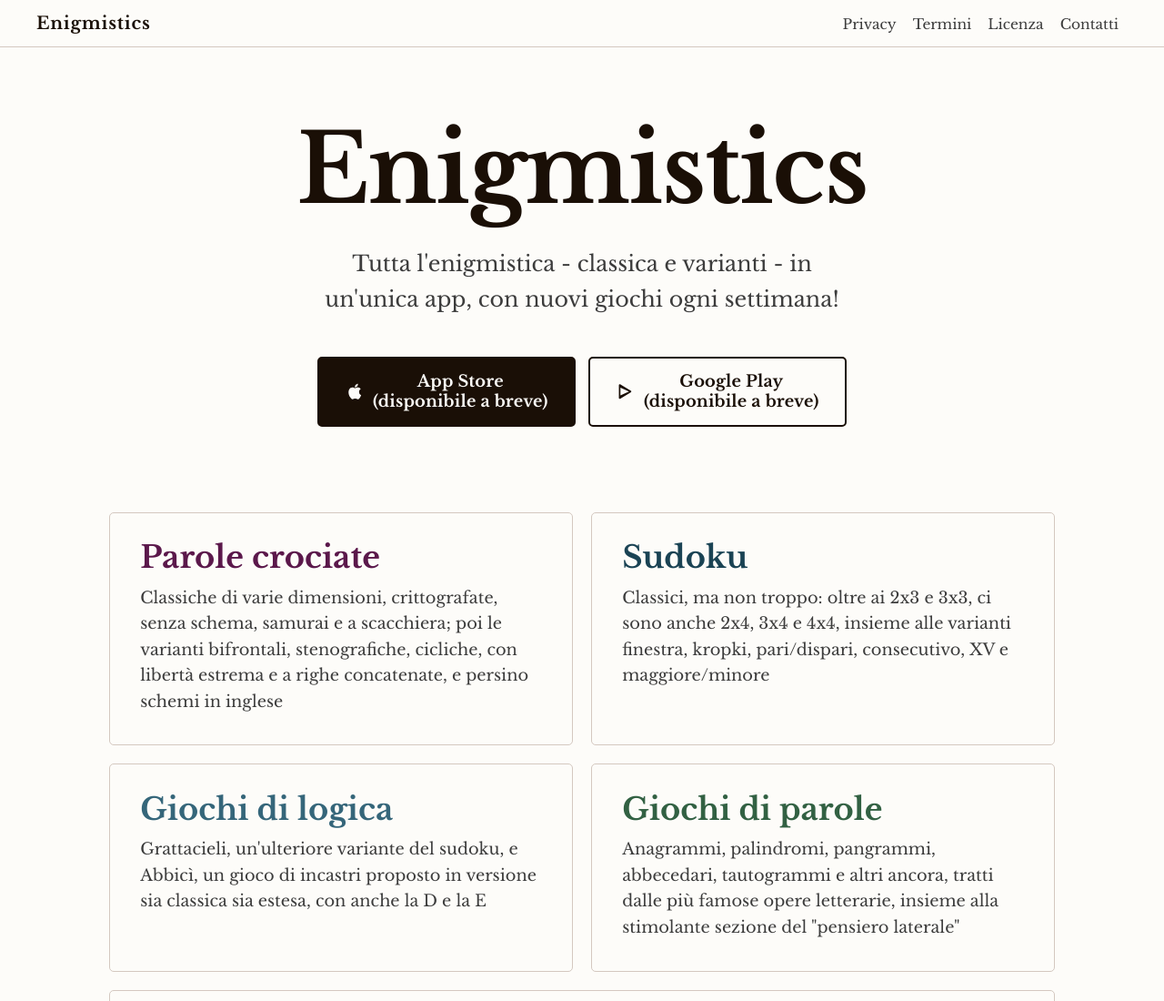
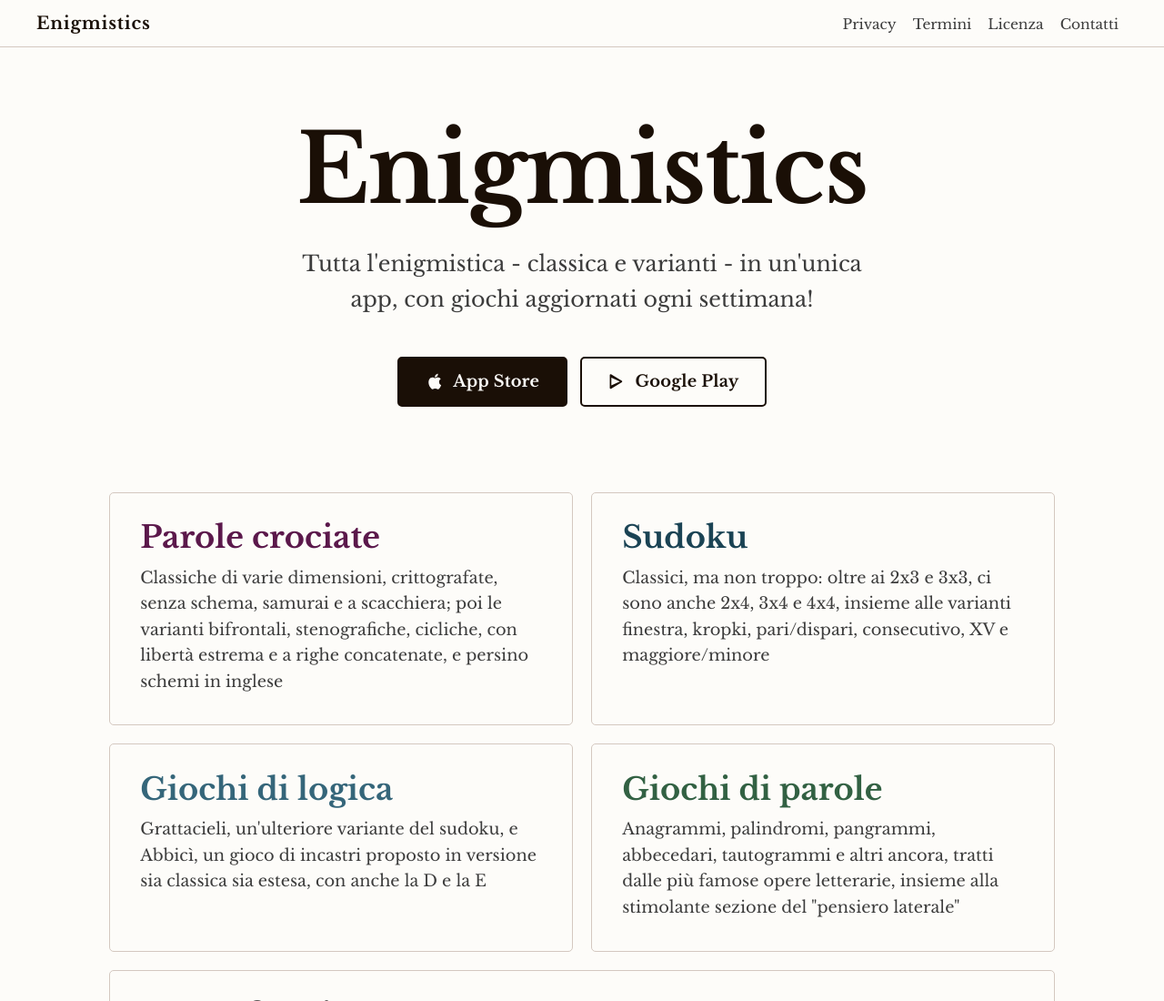
Before and after one commit to enigmistics/enigmistics.github.io, a plain HTML site: page index.html in a window 1280 px wide. Shown: the top 1100 px of the page at 91% size. Drawn offline with nearby package versions, Linux system fonts and the light colour scheme.

Commit message:
Update index.html

```diff
--- a/index.html
+++ b/index.html
@@ -385,20 +385,20 @@
     <section class="hero">
       <h1>Enigmistics</h1>
       <p class="hero-desc">
-        Tutta l'enigmistica - classica e varianti - in un'unica app, con nuovi giochi ogni settimana!
+        Tutta l'enigmistica - classica e varianti - in un'unica app, con giochi aggiornati ogni settimana!
       </p>
       <div class="download-group">
-        <a class="btn btn-primary" href="#" aria-label="Scarica su App Store">
+        <a class="btn btn-primary" href="https://apps.apple.com/it/app/enigmistics/id6825730371" aria-label="Scarica su App Store">
           <svg class="btn-icon" viewBox="0 0 24 24" aria-hidden="true">
             <path d="M18.71 19.5c-.83 1.24-1.71 2.45-3.05 2.47-1.34.03-1.77-.79-3.29-.79-1.53 0-2 .77-3.27.82-1.31.05-2.3-1.32-3.14-2.53C4.25 17 2.94 12.45 4.7 9.39c.87-1.52 2.43-2.48 4.12-2.51 1.28-.02 2.5.87 3.29.87.78 0 2.26-1.07 3.8-.91.65.03 2.47.26 3.64 1.98-.09.06-2.17 1.28-2.15 3.81.03 3.02 2.65 4.03 2.68 4.04-.03.07-.42 1.44-1.38 2.83M13 3.5c.73-.83 1.94-1.46 2.94-1.5.13 1.17-.34 2.35-1.04 3.19-.69.85-1.83 1.51-2.95 1.42-.15-1.15.41-2.35 1.05-3.11z"/>
           </svg>
-          App Store<br>(disponibile a breve)
+          App Store
         </a>
-        <a class="btn btn-secondary" href="#" aria-label="Scarica su Google Play">
+        <a class="btn btn-secondary" href="https://play.google.com/store/apps/details?id=com.enigmistics.app" aria-label="Scarica su Google Play">
           <svg class="btn-icon" viewBox="0 0 24 24" aria-hidden="true">
             <path d="M3 20.5v-17c0-.83.94-1.3 1.6-.8l14 8.5c.6.37.6 1.23 0 1.6l-14 8.5c-.66.5-1.6.03-1.6-.8zM5 7.14V16.86L16.01 12 5 7.14z"/>
           </svg>
-          Google Play<br>(disponibile a breve)
+          Google Play
         </a>
       </div>
     </section>
```
